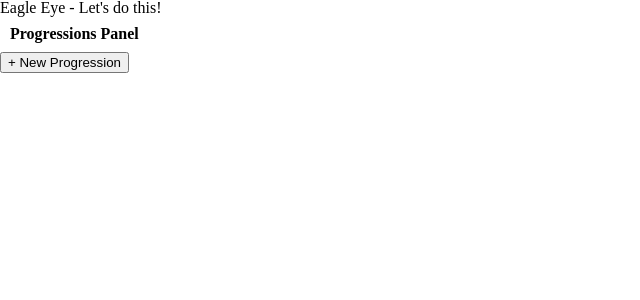
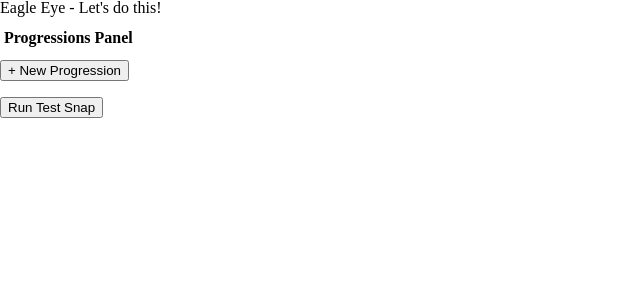
Before and after one commit to SalazarTeam/salazar, a React app: page / in a window 1280 px wide. Shown: the top 300 px of the page, without its empty margins (0-640 px from the left). Built offline with nearby package versions, Linux system fonts and the light colour scheme.

Commit message:
Progression SnapShot collection functionality for progressions

```diff
--- a/index.html
+++ b/index.html
@@ -14,7 +14,9 @@
 
 	a {text-decoration: none;}
 
-	h1, h2, h3, h4, h5, h6 {font-weight: bold; margin: 10px;}
+	h1, h2, h3, h4, h5, h6 {font-weight: bold; margin: 14px 4px;}
+
+	ul.snap-action-sets > li {float: left; width: 30%; min-height: 220px; border: 1px solid #ccc; box-shadow: 2px 2px 2px #e5e5e5; margin: 5px; padding: 8px;}
 	</style>
 	</head>
 
--- a/src/app/components/App.jsx
+++ b/src/app/components/App.jsx
@@ -10,28 +10,27 @@ class App extends React.Component {
 							// { id: 0, name: 'Successful Login',  actionSets: []},
 							// { id: 1, name: 'Unsuccessful Login: invalid username', actionSets: [] },
 							// { id: 2, name: 'Unsuccessful Login: no info provided', actionSets: [] }
-						]
+						],
+			appState: {}
 		};
 
 		this.addProgression = this.addProgression.bind(this);
 		this.addSnapActionSet = this.addSnapActionSet.bind(this);
 		this.addSnapAction = this.addSnapAction.bind(this);
+		this.sampleSnap = this.sampleSnap.bind(this);
 	}
 
 	addProgression(name) {
 		var progressions = this.state.progressions.slice();
 		var duplicateName = false;
 		for (var progression in progressions) {
-			console.log("prog", progressions[progression]);
 			if (progressions[progression].name === name) {
 				duplicateName = true;
 			}
 		}
 
 		if (!duplicateName) {
-			console.log("good to add");
 			progressions.push({ id: progressions.length, name: name, actionSets: [] });
-			console.log("Now progs: ", progressions);
 			this.setState({ progressions: progressions });
 		}
 	}
@@ -52,16 +51,13 @@ class App extends React.Component {
 		}
 	}
 
-	addSnapAction(id, actionSetId, name, element, type, value) {
-		console.log("SO, ", id, actionSetId, name);
+	addSnapAction(id, actionSetId, name, element, key, type, value) {
 		var progressions = this.state.progressions.slice();
 		var progressionFound = false;
 		for (var progression in progressions) {
-			console.log("prog", progressions[progression]);
 			if (progressions[progression].id === id) {
 				progressionFound = true;
-				console.log("Go it: ", progressions[progression].actionSets[actionSetId]);
-				progressions[progression].actionSets[actionSetId].actions.push({ name: name, element: element, type: type, value: value });
+				progressions[progression].actionSets[actionSetId].actions.push({ name: name, element: element, key: key, type: type, value: value });
 				break;
 			}
 		}
@@ -71,6 +67,38 @@ class App extends React.Component {
 		}
 	}
 
+	sampleSnap() {
+		var progressions = this.state.progressions;
+		//iterate through each progression
+		Object.keys(progressions).forEach(function(progression){
+			var appState = {};
+			//reset the appState to start from initial point for this progression
+
+			this.setState({appState: appState});
+			//iterate through each action of a given progressions actionSets
+			Object.keys(progressions[progression].actionSets).forEach(function(actionSet){
+				//and set the appState associated with each action for this actionSet
+				Object.keys(progressions[progression].actionSets[actionSet].actions).forEach(function(action){
+					var currentAction = progressions[progression].actionSets[actionSet].actions[action];
+					appState[currentAction.key] = currentAction.value;
+
+					this.setState({appState: appState});
+				}.bind(this));
+
+				console.log("State 'Snap Shot' for progression banel : " + progressions[progression].actionSets[actionSet].name, appState);
+
+				//
+				//
+				//
+				//Add visual/code/commit and other associated snapshotting here
+				//
+				//
+				//
+
+			}.bind(this));
+		}.bind(this));
+	}
+
 	render() {
       return (
       	<div className="app">
@@ -78,7 +106,7 @@ class App extends React.Component {
 	        	Eagle Eye - Let's do this!
 	        </div>
 
-			<ProgressionsPanel progressions={this.state.progressions} addProgression={ this.addProgression } addSnapActionSet={ this.addSnapActionSet } addSnapAction={ this.addSnapAction }/>
+			<ProgressionsPanel progressions={this.state.progressions} addProgression={ this.addProgression } addSnapActionSet={ this.addSnapActionSet } addSnapAction={ this.addSnapAction } sampleSnap={ this.sampleSnap } />
 		</div>
       );
    }
--- a/src/app/components/ProgressionsPanel.jsx
+++ b/src/app/components/ProgressionsPanel.jsx
@@ -15,6 +15,7 @@ class ProgressionsPanel extends React.Component {
 		this.handleAddNewProgression = this.handleAddNewProgression.bind(this);
 
 		this.handleAddSnapActionSet = this.handleAddSnapActionSet.bind(this);
+		this.handleRunTestSnap = this.handleRunTestSnap.bind(this);
 	}
 
 	toggleAddProgressionPanel(event) {
@@ -45,6 +46,10 @@ class ProgressionsPanel extends React.Component {
 
 	handleRemoveProgression(name) {}
 
+	handleRunTestSnap() {
+		this.props.sampleSnap();
+	}
+
 	render() {
 		var progressions = this.props.progressions.map(function(progression, i) {
 			return (
@@ -72,6 +77,8 @@ class ProgressionsPanel extends React.Component {
 				<ul className="progressions">
 					{ progressions }
 				</ul>
+
+				<button onClick={this.handleRunTestSnap}>Run Test Snap</button>
 			</div>
 		);
    }
--- a/src/app/components/SnapActionSets.jsx
+++ b/src/app/components/SnapActionSets.jsx
@@ -30,7 +30,6 @@ class SnapActionSets extends React.Component {
 
 	handleAddNewSnapActionSets() {
 		if (this.state.newSnapActionSetName) {
-			console.log("Attempt add", this.state.newSnapActionSetName);
 			this.props.addSnapActionSet(this.props.progressionId, this.state.newSnapActionSetName);
 			this.setState({ showAddSnapActionSetPanel: false, newSnapActionSetName: '' });
 			this.refs['action-set-name'].value = "";
@@ -67,7 +66,7 @@ class SnapActionSets extends React.Component {
 			<div className="snap-actions-panel">
 				<h2>Snap Action Sets Panel</h2>
 				{ addSnapActionSetPanel }
-				<ul className="snap-actions">
+				<ul className="snap-action-sets clear">
 					{ snapActionSets }
 				</ul>
 			</div>
--- a/src/app/components/SnapActions.jsx
+++ b/src/app/components/SnapActions.jsx
@@ -30,12 +30,12 @@ class SnapActions extends React.Component {
 	}
 
 	handleAddNewSnapAction() {
-		if (this.state.name && this.state.element && this.state.type) {
-			console.log("Attempt add", this.state.newSnapActionElement);
-			this.props.addSnapAction(this.props.progressionId, this.props.snapActionSetId, this.state.name, this.state.element, this.state.type, this.state.value);
+		if (this.state.name && (this.state.element || this.state.key) && this.state.type) {
+			this.props.addSnapAction(this.props.progressionId, this.props.snapActionSetId, this.state.name, this.state.element, this.state.key, this.state.type, this.state.value);
 			this.setState({ showAddSnapActionPanel: false, newSnapActionElement: '' });
 			this.refs['action-name'].value = "";
 			this.refs['action-element'].value = "";
+			this.refs['action-state-key'].value = "";
 			this.refs['action-type'].value = "";
 			this.refs['action-value'].value = "";
 		}
@@ -51,7 +51,7 @@ class SnapActions extends React.Component {
 		if (!snapActions.length) {
 			snapActions = <li className="no-snap-actions">Add a snap action!</li>;
 		} else {
-			snapActions.push(<li>Snap()!</li>)
+			snapActions.push(<li key="snap">Snap()!</li>)
 		}
 
 		var addSnapActionPanel = <button onClick={this.toggleAddSnapActionPanel}>+ New Snap Action</button>;
@@ -60,6 +60,7 @@ class SnapActions extends React.Component {
 				<div>
 					<input name="name" ref="action-name" placeholder="Snap Action Summary" onChange={this.handleNewSnapActionCriteria} />
 					<input name="element" ref="action-element" placeholder="Element (Selector)" onChange={this.handleNewSnapActionCriteria} />
+					<input name="key" ref="action-state-key" placeholder="Key to be set in state" onChange={this.handleNewSnapActionCriteria} />
 					<input name="type" ref="action-type" placeholder="Type (enterText, click)" onChange={this.handleNewSnapActionCriteria} />
 					<input name="value" ref="action-value" placeholder="Value ('salazar', click)" onChange={this.handleNewSnapActionCriteria} />
 
```
